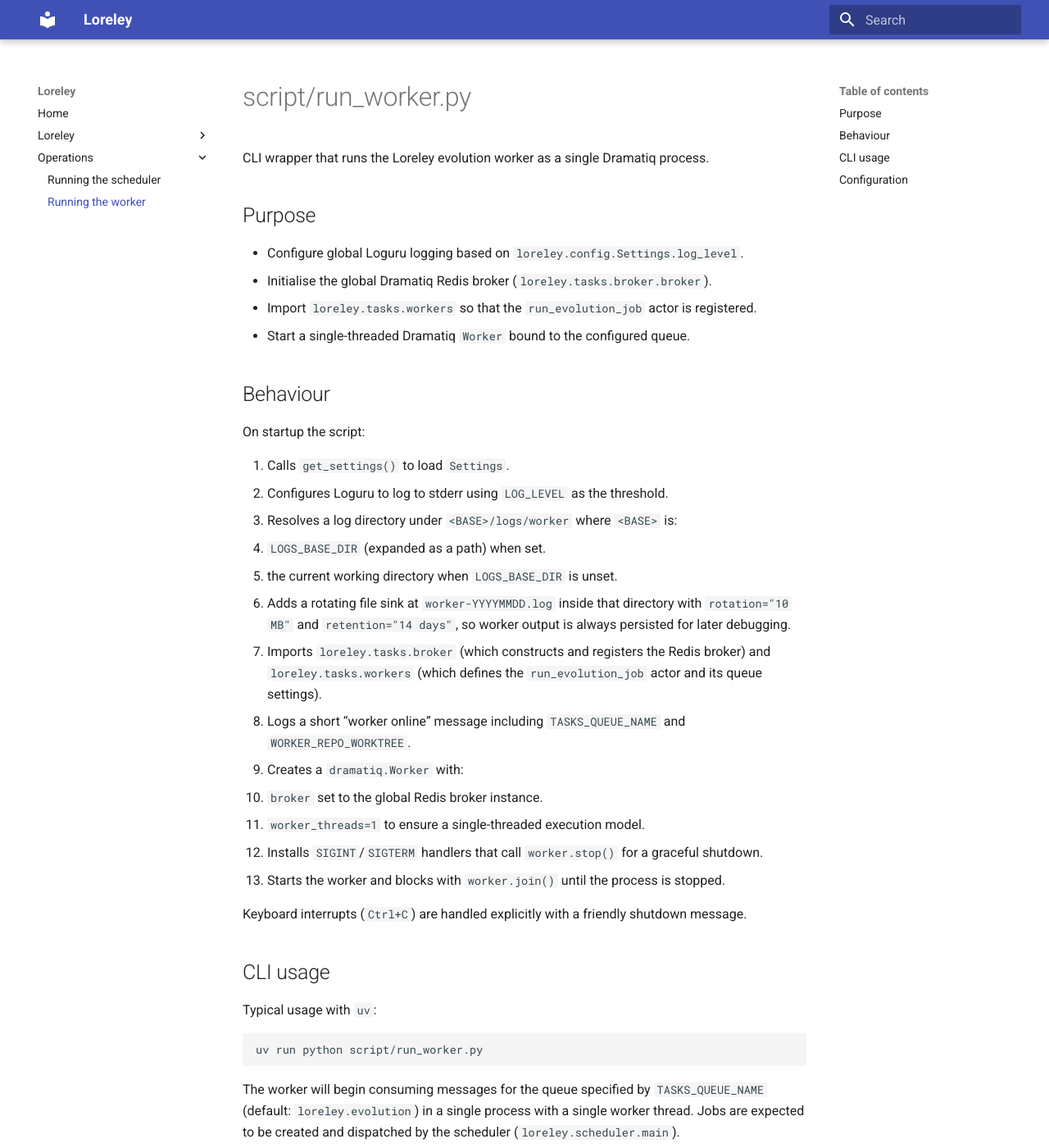
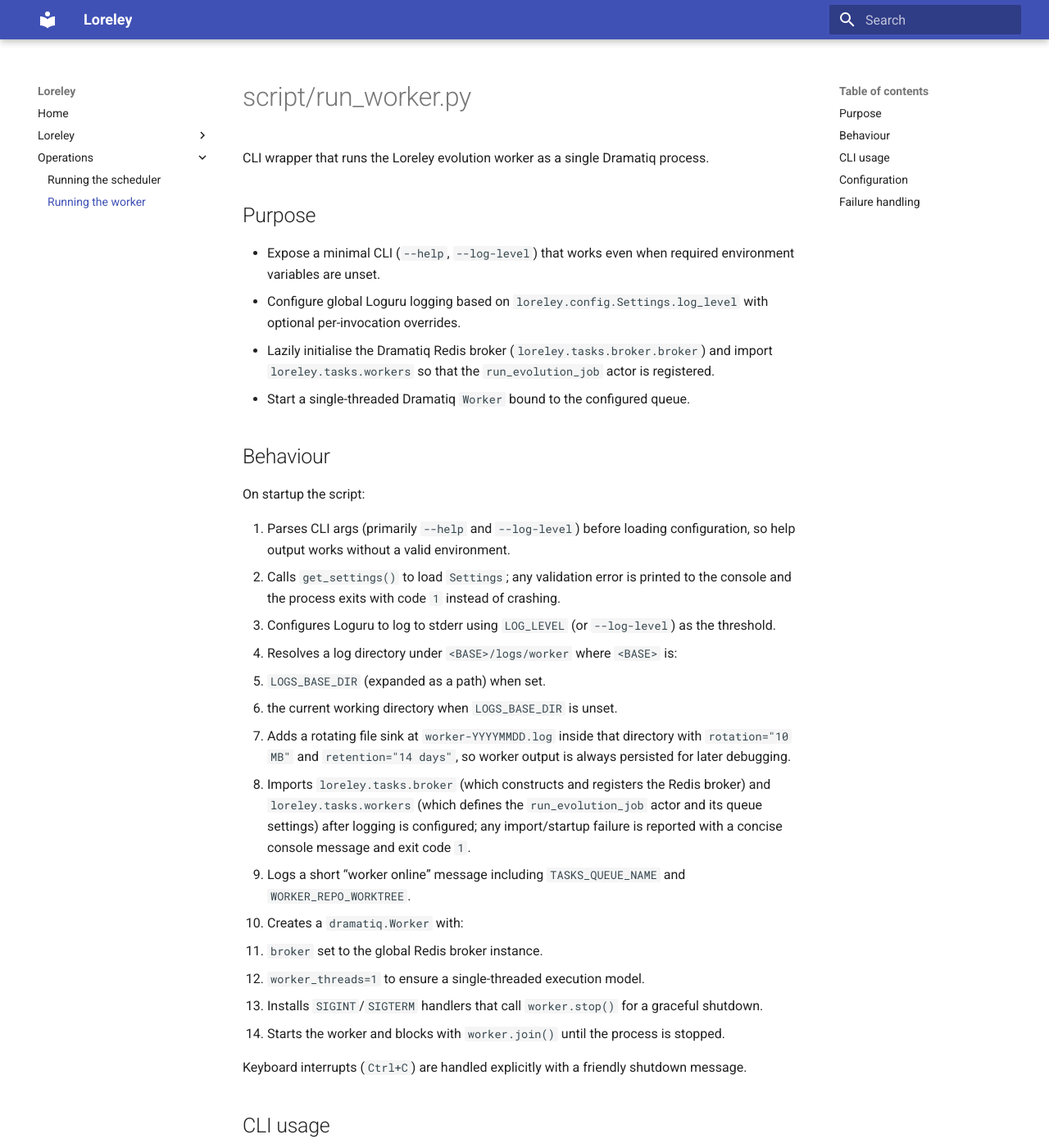
Before and after one commit to NeapolitanIcecream/loreley, an MkDocs documentation site: the page built from docs/script/run_worker.md, in a window 1280 px wide and 1400 px high. Shown: the whole window at 82% size. Built offline with MkDocs 1.6.1 and Material for MkDocs 9.7.7, drawn with Linux system fonts in a browser that asks for light colours; some of the changed text lies outside the part shown.

Commit message:
feat: cli helper & lazy init

````diff
--- a/docs/script/run_worker.md
+++ b/docs/script/run_worker.md
@@ -5,9 +5,12 @@ process.
 
 ## Purpose
 
-- Configure global Loguru logging based on `loreley.config.Settings.log_level`.
-- Initialise the global Dramatiq Redis broker (`loreley.tasks.broker.broker`).
-- Import `loreley.tasks.workers` so that the `run_evolution_job` actor is
+- Expose a minimal CLI (`--help`, `--log-level`) that works even when required
+  environment variables are unset.
+- Configure global Loguru logging based on `loreley.config.Settings.log_level`
+  with optional per-invocation overrides.
+- Lazily initialise the Dramatiq Redis broker (`loreley.tasks.broker.broker`)
+  and import `loreley.tasks.workers` so that the `run_evolution_job` actor is
   registered.
 - Start a single-threaded Dramatiq `Worker` bound to the configured queue.
 
@@ -15,25 +18,30 @@ process.
 
 On startup the script:
 
-1. Calls `get_settings()` to load `Settings`.
-2. Configures Loguru to log to stderr using `LOG_LEVEL` as the threshold.
-3. Resolves a log directory under `<BASE>/logs/worker` where `<BASE>` is:
+1. Parses CLI args (primarily `--help` and `--log-level`) before loading
+   configuration, so help output works without a valid environment.
+2. Calls `get_settings()` to load `Settings`; any validation error is printed to
+   the console and the process exits with code `1` instead of crashing.
+3. Configures Loguru to log to stderr using `LOG_LEVEL` (or `--log-level`) as
+   the threshold.
+4. Resolves a log directory under `<BASE>/logs/worker` where `<BASE>` is:
    - `LOGS_BASE_DIR` (expanded as a path) when set.
    - the current working directory when `LOGS_BASE_DIR` is unset.
-4. Adds a rotating file sink at `worker-YYYYMMDD.log` inside that directory
+5. Adds a rotating file sink at `worker-YYYYMMDD.log` inside that directory
    with `rotation="10 MB"` and `retention="14 days"`, so worker output is
    always persisted for later debugging.
-5. Imports `loreley.tasks.broker` (which constructs and registers the Redis
+6. Imports `loreley.tasks.broker` (which constructs and registers the Redis
    broker) and `loreley.tasks.workers` (which defines the `run_evolution_job`
-   actor and its queue settings).
-6. Logs a short “worker online” message including `TASKS_QUEUE_NAME` and
+   actor and its queue settings) after logging is configured; any import/startup
+   failure is reported with a concise console message and exit code `1`.
+7. Logs a short “worker online” message including `TASKS_QUEUE_NAME` and
    `WORKER_REPO_WORKTREE`.
-7. Creates a `dramatiq.Worker` with:
+8. Creates a `dramatiq.Worker` with:
    - `broker` set to the global Redis broker instance.
    - `worker_threads=1` to ensure a single-threaded execution model.
-8. Installs `SIGINT`/`SIGTERM` handlers that call `worker.stop()` for a
+9. Installs `SIGINT`/`SIGTERM` handlers that call `worker.stop()` for a
    graceful shutdown.
-9. Starts the worker and blocks with `worker.join()` until the process is
+10. Starts the worker and blocks with `worker.join()` until the process is
    stopped.
 
 Keyboard interrupts (`Ctrl+C`) are handled explicitly with a friendly shutdown
@@ -45,12 +53,16 @@ Typical usage with `uv`:
 
 ```bash
 uv run python script/run_worker.py
+uv run python script/run_worker.py --log-level DEBUG
 ```
 
 The worker will begin consuming messages for the queue specified by
 `TASKS_QUEUE_NAME` (default: `loreley.evolution`) in a single process with a
 single worker thread. Jobs are expected to be created and dispatched by the
 scheduler (`loreley.scheduler.main`).
+
+`--help` works without configured environment variables; other configuration is
+still read from `loreley.config.Settings`.
 
 ## Configuration
 
@@ -78,3 +90,11 @@ worker module documentation in `docs/loreley/tasks/workers.md`.
 The `examples/evol_circle_packing.py` helper simply delegates to this script
 when running the worker, so its runs use the same logging configuration and
 log file locations.
+
+## Failure handling
+
+- Invalid or missing environment variables produce a short console message and
+  exit code `1` instead of an unhandled exception.
+- Errors while initialising the broker/worker modules are logged and surfaced
+  before the process exits, so misconfigured Redis/DB credentials do not
+  produce long stack traces.
````
Also changed, not shown: docs/script/run_scheduler.md (+23 -7 lines), 3 other files.
